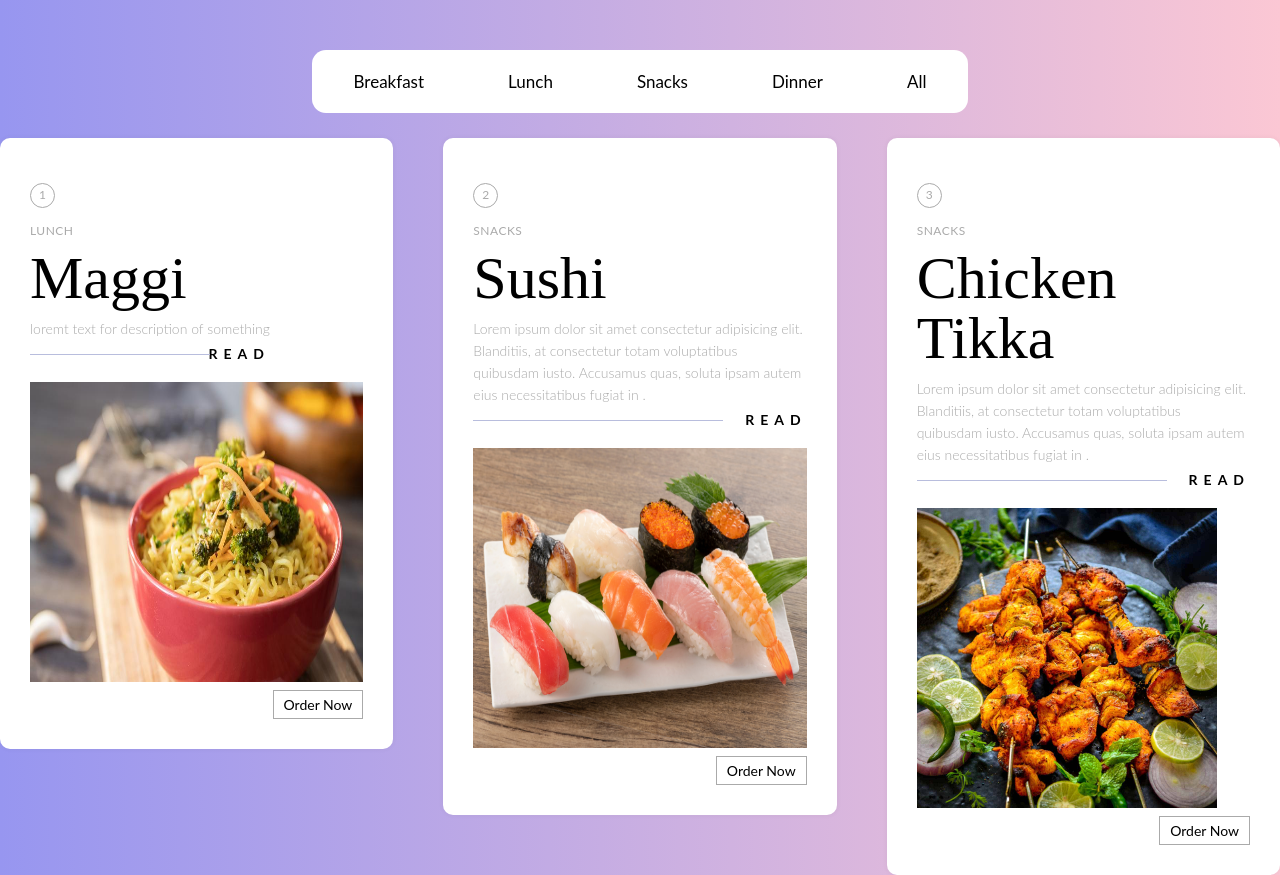
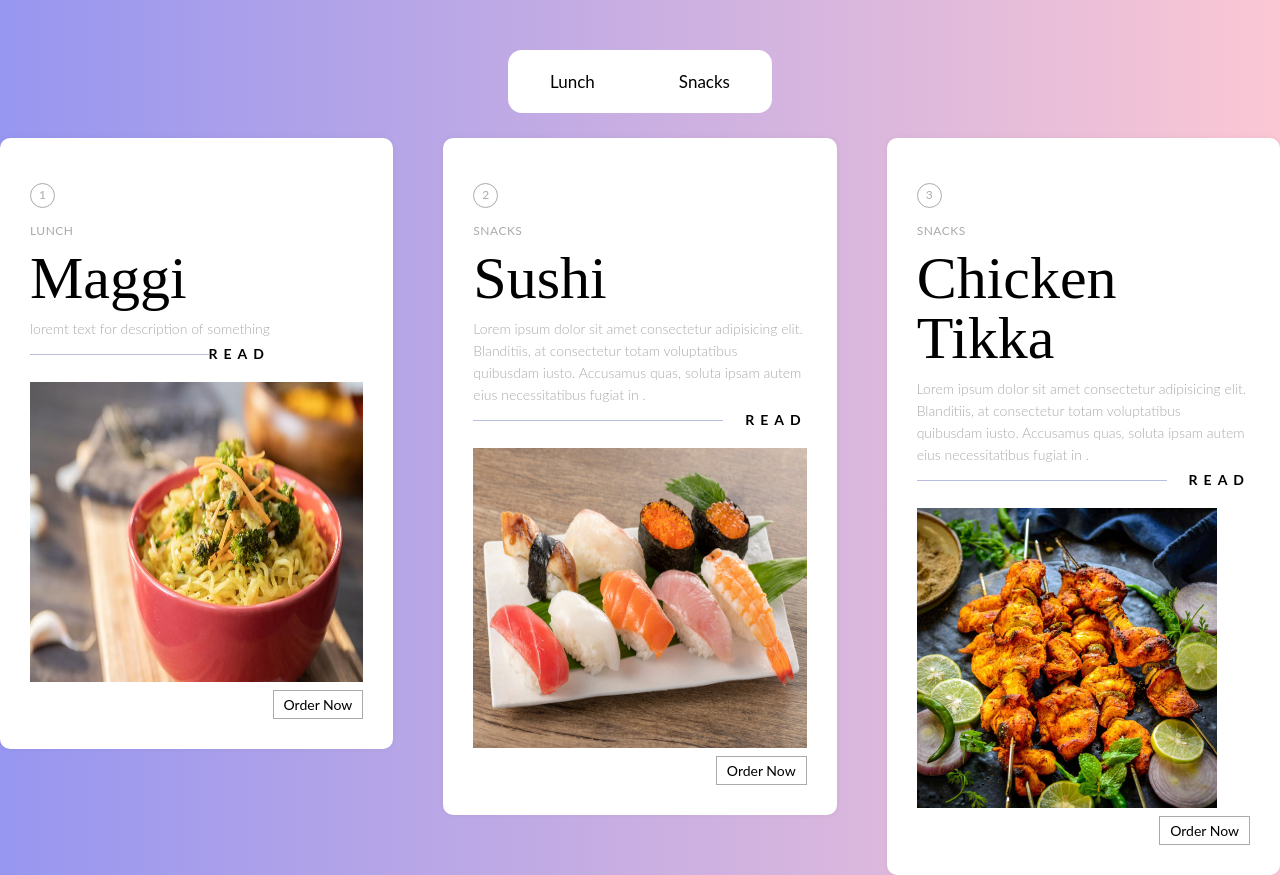
Before and after one commit to dev-geeks/foody, a React (Create React App) app: page / in a window 1280 px wide. Built offline with nearby package versions, Linux system fonts and the light colour scheme.

Commit message:
Dynamic NavBar

```diff
--- /dev/null
+++ b/src/components/Basics/NavBar.js
@@ -0,0 +1,17 @@
+import React from "react";
+
+const NavBar = ({filterItem, menuList}) =>{
+    return(<div>
+        <nav className="navbar">
+            <div className="btn-group">
+                {
+                    menuList.map((curElem)=>{
+                        return <button className="btn-group__item" onClick={()=>filterItem(curElem)}>{curElem}</button>
+                    })
+                }
+            </div>
+        </nav>
+    </div>)
+}
+
+export default NavBar;
--- a/src/components/Basics/Restaurant.js
+++ b/src/components/Basics/Restaurant.js
@@ -2,9 +2,19 @@ import React,{useState} from "react";
 import Menu from "./menuApi";
 import MenuCard from "./MenuCard";
 import "./Restaurant.css"
+import NavBar from "./NavBar";
+
+const uniqueList = [ ...new Set(
+    Menu.map((curElem)=>{
+        return curElem.category;
+    })
+)];
+console.log(uniqueList);
+
 const Restaurant = () =>{
 
     const [menuData, setmenuData] = useState(Menu);
+    const [menuList, setmenuList] = useState(uniqueList);
 
     const filterItem = (category) =>{
         const updatedList = Menu.filter((curElem)=>{
@@ -14,15 +24,7 @@ const Restaurant = () =>{
     }
 
     return(<>
-        <nav className="navbar">
-            <div className="btn-group">
-                <button className="btn-group__item" onClick={()=>filterItem("breakfast")}>Breakfast</button>
-                <button className="btn-group__item" onClick={()=>filterItem("lunch")}>Lunch</button>
-                <button className="btn-group__item" onClick={()=>{filterItem("snacks")}}>Snacks</button>
-                <button className="btn-group__item" onClick={()=>{filterItem("dinner")}}>Dinner</button>
-                <button className="btn-group__item" onClick={()=>{setmenuData(Menu)}}>All</button>
-            </div>
-        </nav>
+        <NavBar filterItem={filterItem} menuList={menuList}/>
         <MenuCard  menuData={menuData} />
     </>);
 }
--- a/src/components/Basics/menuApi.js
+++ b/src/components/Basics/menuApi.js
@@ -16,7 +16,7 @@ const Menu = [{
       "Lorem ipsum dolor sit amet consectetur adipisicing elit. Blanditiis, at consectetur totam voluptatibus quibusdam iusto. Accusamus quas, soluta ipsam autem eius necessitatibus fugiat in . ",
   },
   {
-    id: 3 ,
+    id: 3,
     image: "images/Chicken-Tikka.jpg",
     name: "Chicken Tikka",
     category: "snacks",
```
